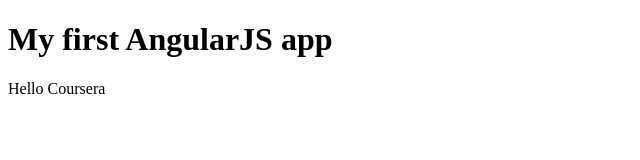
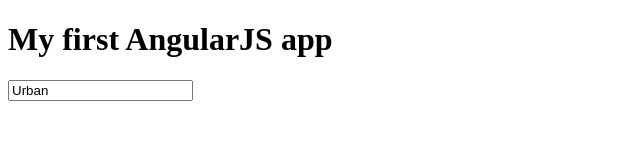
Before and after one commit to urbain32/Coursera-Angular-Test, a plain HTML site: page index.html in a window 1280 px wide. Shown: the whole page, without its empty margins (0-640 px from the left). Drawn offline with Linux system fonts and the light colour scheme.

Commit message:
using ng model to display and edit

```diff
--- a/index.html
+++ b/index.html
@@ -9,6 +9,9 @@
   </head>
   <body>
     <h1>My first AngularJS app</h1>
-    <div ng-controller="myFirstController">{{sayHello()}}</div>
+    <div ng-controller="myFirstController">
+      <!-- ng-model display and be able to edit data from variableof a controller in angularJs -->
+      <input type="text" ng-model="name" />
+    </div>
   </body>
 </html>
```
